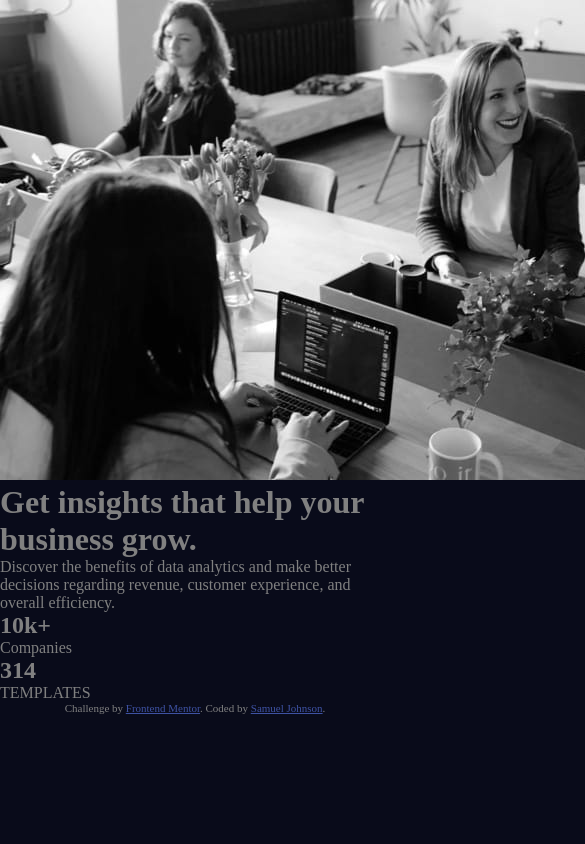
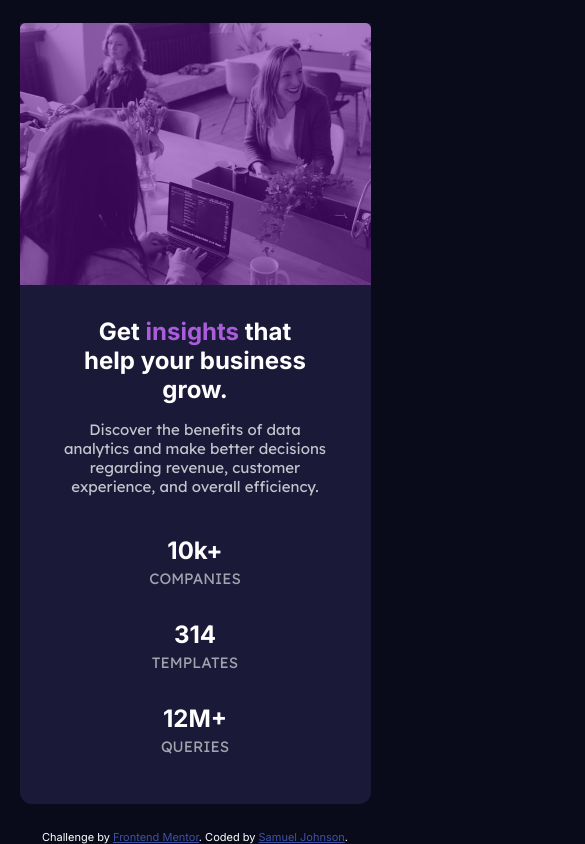
Before and after one commit to JohnsonSamuel324/Stats-Preview-Card-Component, a plain HTML site: page index.html in a window 390 px wide. Shown: the top 844 px of the page, 585 px wide, since content can reach past the window. Drawn offline with Linux system fonts and the light colour scheme.

Commit message:
Mobile site base done. Next: Desktop development

```diff
--- a/index.html
+++ b/index.html
@@ -4,26 +4,36 @@
   <meta charset="UTF-8">
   <meta name="viewport" content="width=device-width, initial-scale=1.0"> <!-- displays site properly based on user's device -->
   <link rel="icon" type="image/png" sizes="32x32" href="./images/favicon-32x32.png">
+  <link rel="preconnect" href="https://fonts.googleapis.com">
+  <link rel="preconnect" href="https://fonts.gstatic.com" crossorigin>
+  <link href="https://fonts.googleapis.com/css2?family=Inter:wght@400;700&family=Lexend+Deca&display=swap" rel="stylesheet">
   <link rel="stylesheet" href="./styles.css">
   <title>Frontend Mentor | Stats preview card component</title>
 </head>
 <body>
   <div class="preview-card">
-    <img id="preview-img" src="./assets/images/image-header-mobile.jpg" alt="People working happily">
+    <div class="tinted-img">
+      <img id="preview-img" src="./assets/images/image-header-mobile.jpg" alt="3 people working">
+      <div id="img-tinter"></div>
+    </div>
     <h1 id="preview-title">Get <span>insights</span> that help your business grow.</h1>
     <p id="preview-desc">Discover the benefits of data analytics and make better decisions regarding revenue, customer experience, and overall efficiency.</p>
-    <div class="companies-stat">
-      <h2 id="companies-count">10k+</h2>
-      <p id="companies-text">Companies</p>
+    <div class="company-stats">
+      <h2 class="stat-number">10k+</h2>
+      <p class="stat-title">COMPANIES</p>
     </div>
-    <div class="templates-stat">
-      <h2 id="templates-count">314</h2>
-      <p id="templates-text">TEMPLATES</p>
+    <div class="company-stats">
+      <h2 class="stat-number">314</h2>
+      <p class="stat-title">TEMPLATES</p>
+    </div>
+    <div class="company-stats">
+      <h2 class="stat-number">12M+</h2>
+      <p class="stat-title">QUERIES</p>
     </div>
   </div>
   <div class="attribution">
     Challenge by <a href="https://www.frontendmentor.io?ref=challenge" target="_blank">Frontend Mentor</a>.
-    Coded by <a href="#">Samuel Johnson</a>.
+    Coded by <a href="https://www.frontendmentor.io/profile/Johnsonsamuel20">Samuel Johnson</a>.
   </div>
 </body>
 </html>
--- a/styles.css
+++ b/styles.css
@@ -1,19 +1,106 @@
 * {
     padding: 0;
     margin: 0;
-    color: gray;
+    color: #ffffff;
+    font-family: 'Inter', sans-serif;
 }
 
 body {
     background-color: hsl(233, 47%, 7%);
+    display: flex;
+    flex-direction: column;
+    justify-content: center;
+    align-items: center;
+    height: 98vh;
 }
 
+p {
+    font-family: 'Lexend Deca', sans-serif;
+}
 
+.preview-card {
+    display: flex;
+    flex-direction: column;
+    justify-content: center;
+    align-items: center;
+    text-align: center;
+    gap: 1rem;
+    background-color: hsl(244, 38%, 16%);
+    width: 90%;
+    border-bottom-left-radius: 12px;
+    border-bottom-right-radius: 12px;
+    transform: scale(.80);
+}
+
+#preview-img {
+    width: 100%;
+    height: 100%;
+    border-top-left-radius: 6px;
+    border-top-right-radius: 6px;
+}
+
+.tinted-img {
+    position: relative;
+    margin-bottom: 1rem;
+}
+
+.tinted-img #img-tinter {
+    background-color: hsla(278, 86%, 35%, 0.5);
+    position: absolute;
+    top: 0;
+    width: 100%;
+    height: 100%;
+    border-top-left-radius: 6px;
+    border-top-right-radius: 6px;
+}
+
+#preview-title {
+    color: #ffffff;
+    font-size: 1.5rem;
+    width: 70%;
+}
+
+#preview-title span {
+    color:  hsl(277, 64%, 61%);
+}
+
+#preview-desc {
+    color: hsla(0, 0%, 100%, 0.75);
+    width: 75%;
+    font-size: 15px;
+    margin-bottom: 1.5rem;
+}
+
+.company-stats {
+    display: flex;
+    flex-direction: column;
+    margin-bottom: 1rem;
+    gap: .25rem
+}
+
+.company-stats:last-child {
+    margin-bottom: 3rem;
+}
+
+.stat-title {
+    color: hsla(0, 0%, 100%, 0.6);
+    font-size: 15px;
+    font-weight: 400;
+}
 
 .attribution {
-    font-size: 11px; text-align: center;
+    font-size: 11px;
+    text-align: center;
+    position: absolute;
+    bottom: 0;
 }
 
 .attribution a {
     color: hsl(228, 45%, 44%)
 }
+
+@media (min-width: 390px) {
+    .preview-card {
+        transform: scale(1);
+    }
+}
```
